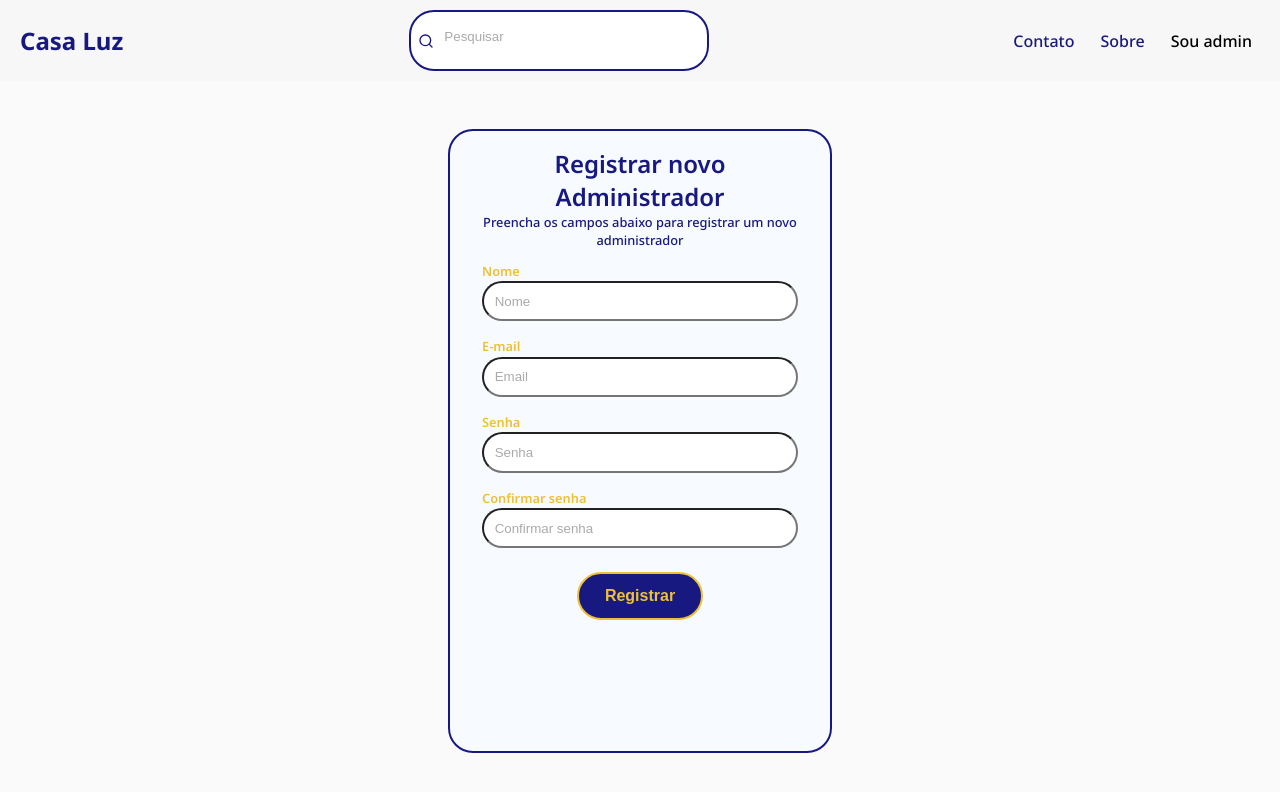
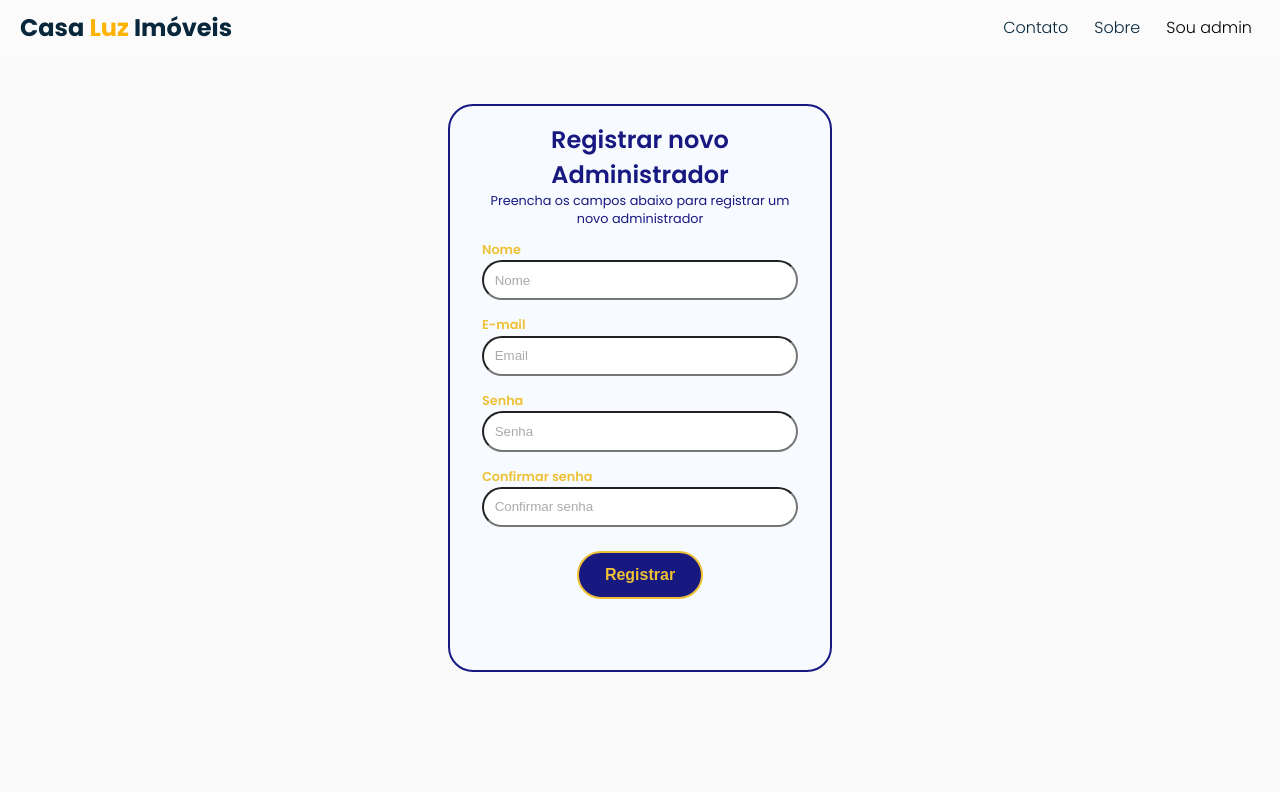
Before and after one commit to GuiLigeskee/CasaLuz, a React (Vite) app in the folder frontend/: page /register in a window 1280 px wide. Shown: the top 792 px of the page. Built offline with nearby package versions, Linux system fonts and the light colour scheme.

Commit message:
Atualizações dia 05/03/2024
--Estilização do navbar feita

```diff
--- a/frontend/index.html
+++ b/frontend/index.html
@@ -7,7 +7,7 @@
     <link rel="preconnect" href="https://fonts.googleapis.com" />
     <link rel="preconnect" href="https://fonts.gstatic.com" crossorigin />
     <link
-      href="https://fonts.googleapis.com/css2?family=Noto+Sans:ital,wght@0,100..900;1,100..900&display=swap"
+      href="https://fonts.googleapis.com/css2?family=Poppins:ital,wght@0,100;0,200;0,300;0,400;0,500;0,600;0,700;0,800;0,900;1,100;1,300;1,400;1,500;1,600;1,700;1,800;1,900&display=swap"
       rel="stylesheet"
     />
     <title>CasaLuz Imóveis</title>
--- a/frontend/src/App.css
+++ b/frontend/src/App.css
@@ -1,4 +1,5 @@
 .container {
+  padding-top: 3.5em;
   min-height: 90vh;
   display: flex;
   justify-content: center;
--- a/frontend/src/Components/NavBar/NavBar.css
+++ b/frontend/src/Components/NavBar/NavBar.css
@@ -1,35 +1,20 @@
 .navbar {
+  position: fixed;
+  width: 100%;
   display: flex;
   justify-content: space-between;
   align-items: center;
-  background-color: #f7f7f7;
+  background-color: #fbfbfb8a;
   padding: 10px 20px;
+  transition: 0.3s;
 }
 
 .logo {
-  color: #181881;
+  color: #08273c;
 }
 
-.navbar__search {
-  display: flex;
-  align-items: center;
-  background-color: #fff;
-  border: 2px solid #181881;
-  border-radius: 25px;
-  padding: 0.4em;
-  width: 300px;
-}
-
-.navbar__search-input {
-  flex: 1;
-  border: none;
-  outline: none;
-  padding: 0.2em;
-  background-color: #fff;
-}
-
-.navbar__search-icon {
-  color: #181881;
+.logo span {
+  color: #fdb303;
 }
 
 .navbar__right {
@@ -46,11 +31,7 @@
   display: inline-block;
   margin-left: 10px;
   padding: 0 0.5em;
-  color: #181881;
+  color: #08273c;
   cursor: pointer;
-  transition: 0.2s ease-out;
+  font-weight: 300;
 }
-
-.navbar__option:hover {
-  border-bottom: 2px solid #181881;
-}
--- a/frontend/src/Components/NavBar/NavBar.jsx
+++ b/frontend/src/Components/NavBar/NavBar.jsx
@@ -1,5 +1,4 @@
 import "./NavBar.css";
-import { FiSearch } from "react-icons/fi";
 
 // react-router
 import { NavLink } from "react-router-dom";
@@ -31,29 +30,13 @@ const NavBar = () => {
     navigate("/login");
   };
 
-  // const handleSearch = (e) => {
-  //   e.preventDefault();
-
-  //   if (query) {
-  //     return navigate(`/search?q=${query}`);
-  //   }
-  // };
-
   return (
     <div>
       <nav className="navbar">
         <div className="navbar__left">
-          <h1 className="logo">Casa Luz</h1>
-        </div>
-        <div className="navbar__center">
-          <div className="navbar__search">
-            <FiSearch className="navbar__search-icon" />
-            <input
-              type="text"
-              placeholder="Pesquisar"
-              className="navbar__search-input"
-            />
-          </div>
+          <h1 className="logo">
+            Casa <span>Luz</span> Imóveis
+          </h1>
         </div>
         <div className="navbar__right">
           <ul className="navbar__options">
--- a/frontend/src/Pages/Auth/Register.jsx
+++ b/frontend/src/Pages/Auth/Register.jsx
@@ -1,14 +1,19 @@
 import "./Auth.css";
 
+// Components
+import Message from "../../Components/Messages/Message";
+
 // Redux
-import { register } from "../../Slice/authSlice";
+import { register, reset } from "../../Slice/authSlice";
 
 // Hooks
 import { useState } from "react";
-import { useDispatch } from "react-redux";
+import { useDispatch, useSelector } from "react-redux";
 
 const Register = () => {
   const dispatch = useDispatch();
+
+  const { message, loading, error } = useSelector((state) => state.auth);
 
   const [name, setName] = useState("");
   const [email, setEmail] = useState("");
@@ -25,9 +30,11 @@ const Register = () => {
       confirmPassword: confirmPassword,
     };
 
-    console.log(adminData);
+    // console.log(adminData);
 
     dispatch(register(adminData));
+
+    reset();
   };
 
   return (
@@ -77,7 +84,10 @@ const Register = () => {
             required
           />
         </label>
-        <input type="submit" value="Registrar" />
+        {!loading && <input type="submit" value="Registrar" />}
+        {loading && <input type="submit" disabled value="Aguarde..." />}
+        {error && <Message msg={error} type="error" />}
+        {message && <Message msg={message} type="success" />}
       </form>
     </div>
   );
--- a/frontend/src/Slice/authSlice.jsx
+++ b/frontend/src/Slice/authSlice.jsx
@@ -10,7 +10,7 @@ const initialState = {
   loading: false,
 };
 
-// Register a admin and sign in
+// Register a admin
 export const register = createAsyncThunk(
   "auth/register",
   async (adminData, thunkAPI) => {
@@ -18,7 +18,7 @@ export const register = createAsyncThunk(
 
     const data = await authService.register(adminData, token);
 
-    return data;
+    return adminData;
   }
 );
 
@@ -45,8 +45,8 @@ export const authSlice = createSlice({
   reducers: {
     reset: (state) => {
       state.loading = false;
-      state.error = false;
-      state.success = false;
+      state.error = null;
+      state.message = null;
     },
   },
   extraReducers: (builder) => {
@@ -55,10 +55,11 @@ export const authSlice = createSlice({
         state.loading = true;
         state.error = null;
       })
-      .addCase(register.fulfilled, (state) => {
+      .addCase(register.fulfilled, (state, action) => {
         state.loading = false;
         state.success = true;
         state.error = null;
+        state.admin = action.payload;
       })
       .addCase(register.rejected, (state, action) => {
         state.loading = false;
--- a/frontend/src/index.css
+++ b/frontend/src/index.css
@@ -5,13 +5,8 @@
 }
 
 body {
-  font-family: "Fira Sans", sans-serif;
+  font-family: "Poppins", sans-serif;
   background-color: #fafafa;
-  font-family: "Noto Sans", sans-serif;
-  font-optical-sizing: auto;
-  font-weight: 500;
-  font-style: normal;
-  font-variation-settings: "width" 100;
 }
 
 a {
@@ -22,13 +17,9 @@ a {
 ul {
   list-style: none;
 }
-/*
-button {
-  font-family: "Quicksand", sans-serif;
-} */
 
 .active {
-  font-weight: bold;
+  font-weight: 500;
   color: #181881;
 }
 
```
Also changed, not shown: 10 other files (tests, documents, lock files or other folders).
